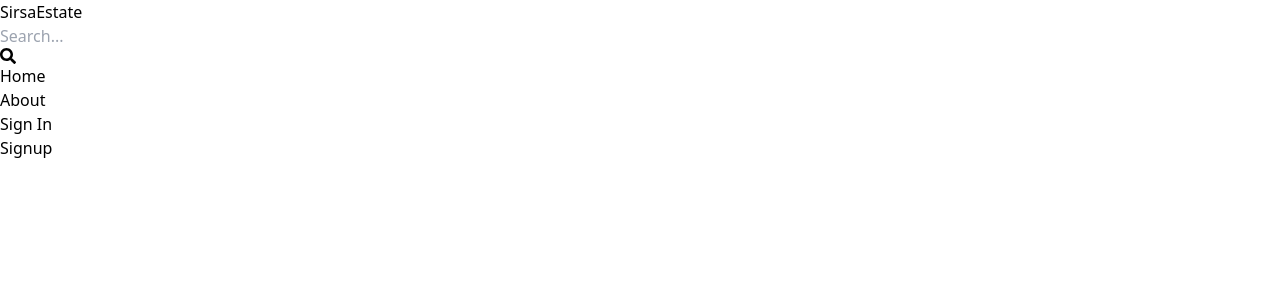
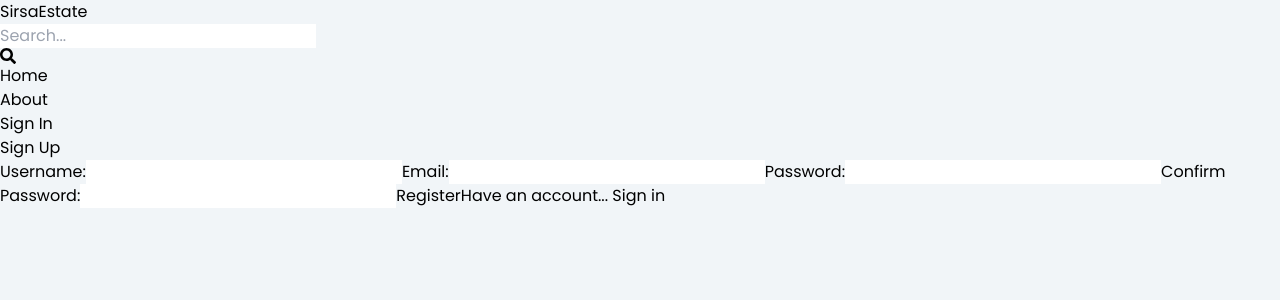
Before and after one commit to Krishnarho/mern-estate, a React (Vite) app in the folder client/: page /sign-up in a window 1280 px wide. Shown: the top 300 px of the page. Built offline with nearby package versions, Linux system fonts and the light colour scheme.

Commit message:
Created Signup and Signin UI

```diff
--- a/client/src/components/Header.jsx
+++ b/client/src/components/Header.jsx
@@ -7,9 +7,9 @@ export default function Header() {
     <header className='bg-slate-200 shadow-md p-1 sm:p-3'>
       <div className="flex justify-between items-center max-w-6xl mx-auto p-3">
 		<Link to="/">
-        <h1 className='font-bold text-sm sm:text-xl flex flex-wrap'>
-            <span className='text-green-500'>Sirsa</span>
-            <span className='text-green-700'>Estate</span>
+        <h1 className='font-black text-sm sm:text-xl flex flex-wrap'>
+            <span className='text-green-500 md:text-3xl'>Sirsa</span>
+            <span className='text-green-700  md:text-3xl'>Estate</span>
         </h1>
 		</Link>
 		<form className='bg-slate-100 p-1 sm:p-2 rounded-lg flex items-center'>
--- a/client/src/index.css
+++ b/client/src/index.css
@@ -1,3 +1,15 @@
+
+@import url('https://fonts.googleapis.com/css2?family=Poppins:wght@300;400;500;600;700&display=swap');
+
 @tailwind base;
 @tailwind components;
 @tailwind utilities;
+
+
+*{
+    font-family: "Poppins", sans-serif;
+}
+
+body{
+    background-color: #f1f5f8;
+}
--- a/client/src/pages/Signin.jsx
+++ b/client/src/pages/Signin.jsx
@@ -1,7 +1,18 @@
-import React from 'react'
+import React from 'react';
+import { Link } from 'react-router-dom';
 
 export default function Signin() {
   return (
-    <div>Signin</div>
+    <div className='mx-auto sm:max-w-md sm:rounded-lg sm:shadow-md my-3 bg-white'>
+      <h1 className='text-center my-3 font-semibold text-xl sm:rounded-t-lg  bg-green-500 text-white py-3 mt-0 sm:text-3xl'>Sign In</h1>
+      <form className='my-5 px-2 pb-5'>
+        <label id="username">Username / Email address:</label>
+        <input type="text" id="username" className='text-sm border rounded focus:outline-green-500 mb-3 p-2 w-full' required/>
+        <label id="password">Password:</label>
+        <input type="password" id="password" className='text-sm border rounded focus:outline-green-500 mb-3 p-2 w-full' required/>
+        <button type="submit" className='mx-auto block mt-5 bg-green-500 py-2 px-5 rounded-md text-white text-md hover:opacity-95 disabled:opacity-85'>Login</button>
+        <span className='block text-center mt-5 text-sm'>Don't have an account... <Link to="/sign-up" className='text-blue-500 hover:underline'>Sign Up</Link></span>
+      </form>
+    </div>
   )
 }
--- a/client/src/pages/Signup.jsx
+++ b/client/src/pages/Signup.jsx
@@ -1,7 +1,22 @@
-import React from 'react'
+import React, { useState } from 'react';
+import { Link } from 'react-router-dom';
 
 export default function Signup() {
   return (
-    <div>Signup</div>
+    <div className='mx-auto sm:max-w-md sm:rounded-lg sm:shadow-md my-3 bg-white'>
+      <h1 className='text-center my-3 font-semibold text-xl sm:rounded-t-lg  bg-green-500 text-white py-3 mt-0 sm:text-3xl'>Sign Up</h1>
+      <form className='my-5 px-2 pb-5'>
+        <label id="username">Username:</label>
+        <input type="text" id="username" className='text-sm border rounded focus:outline-green-500 mb-3 p-2 w-full' required/>
+        <label id="email">Email:</label>
+        <input type="email" id="email" className='text-sm border rounded focus:outline-green-500 mb-3 p-2 w-full' required/>
+        <label id="password">Password:</label>
+        <input type="password" id="password" className='text-sm border rounded focus:outline-green-500 mb-3 p-2 w-full' required/>
+        <label id="cpassowrd">Confirm Password:</label>
+        <input type="password" id="cpassowrd" className='text-sm border rounded focus:outline-green-500 mb-3 p-2 w-full' required/>
+        <button type="submit" className='mx-auto block mt-5 bg-green-500 py-2 px-5 rounded-md text-white text-md  hover:opacity-95 disabled:opacity-85'>Register</button>
+        <span className='block text-center mt-5 text-sm'>Have an account... <Link to="/sign-in" className='text-blue-500 hover:underline'>Sign in</Link></span>
+      </form>
+    </div>
   )
 }
```
